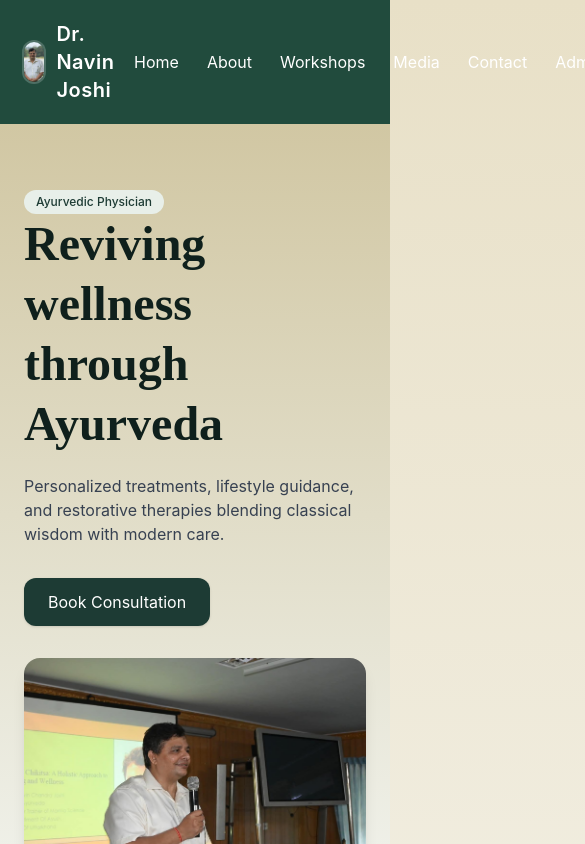
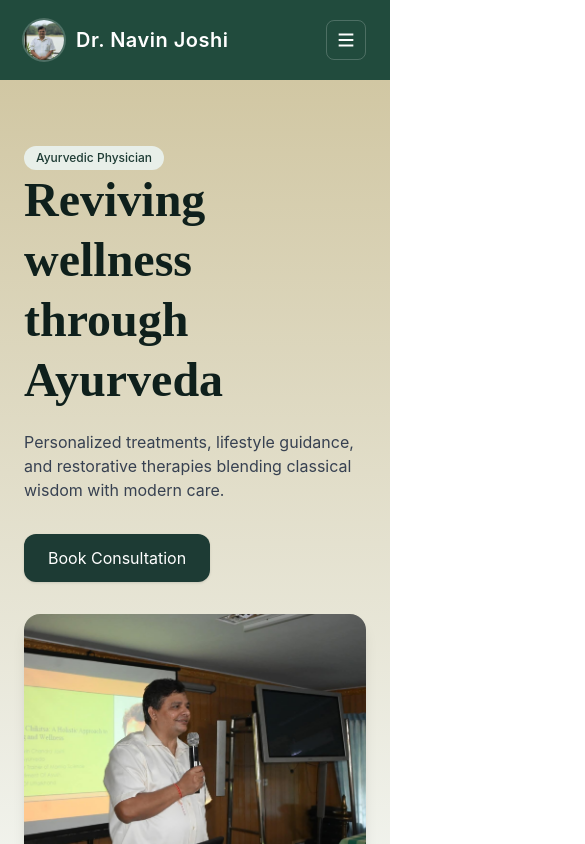
Before and after one commit to Zevenuscodes/DrNavinjoshimainwebsite, a Next.js app: page / in a window 390 px wide. Shown: the top 844 px of the page, 585 px wide, since content can reach past the window. Built offline with nearby package versions, Linux system fonts and the light colour scheme.

Commit message:
ui: mobile-responsive navbar with hamburger menu

```diff
--- a/components/Navbar.tsx
+++ b/components/Navbar.tsx
@@ -2,18 +2,30 @@
 "use client";
 import Link from "next/link";
 import Image from "next/image";
+import { useState } from "react";
 
 export default function Navbar() {
+  const [open, setOpen] = useState(false);
   return (
     <nav className="w-full bg-[#214b3d] text-white">
       <div className="max-w-7xl mx-auto px-6 py-5 flex justify-between items-center">
-        <Link href="/" className="flex items-center gap-3 group">
+        <Link href="/" className="flex items-center gap-3 group" onClick={() => setOpen(false)}>
           <div className="relative h-10 w-10 rounded-full overflow-hidden ring-2 ring-white/20 transition transform group-hover:scale-105 group-hover:brightness-110 group-hover:shadow-[0_0_18px_rgba(255,255,255,0.35)]">
             <Image src="/drnavinmain.jpg" alt="Dr. Navin Joshi" fill sizes="40px" className="object-cover" />
           </div>
           <span className="text-xl font-semibold tracking-wide">Dr. Navin Joshi</span>
         </Link>
-        <ul className="flex space-x-7 text-base">
+        <button
+          type="button"
+          aria-label="Toggle menu"
+          className="md:hidden inline-flex h-10 w-10 items-center justify-center rounded-lg border border-white/20 hover:bg-white/10"
+          onClick={() => setOpen(v => !v)}
+        >
+          <svg width="22" height="22" viewBox="0 0 24 24" fill="none" stroke="currentColor" strokeWidth="2" className="text-white">
+            <path d="M4 6h16M4 12h16M4 18h16" />
+          </svg>
+        </button>
+        <ul className="hidden md:flex space-x-7 text-base">
           <li><Link href="/">Home</Link></li>
           <li><Link href="/marketing/about">About</Link></li>
           <li><Link href="/marketing/workshops">Workshops</Link></li>
@@ -22,6 +34,18 @@ export default function Navbar() {
           <li><Link href="/admin">Admin</Link></li>
         </ul>
       </div>
+      {open && (
+        <div className="md:hidden border-t border-white/10">
+          <ul className="px-6 py-3 space-y-3 text-base">
+            <li><Link href="/" onClick={() => setOpen(false)}>Home</Link></li>
+            <li><Link href="/marketing/about" onClick={() => setOpen(false)}>About</Link></li>
+            <li><Link href="/marketing/workshops" onClick={() => setOpen(false)}>Workshops</Link></li>
+            <li><Link href="/marketing/media" onClick={() => setOpen(false)}>Media</Link></li>
+            <li><Link href="/marketing/contact" onClick={() => setOpen(false)}>Contact</Link></li>
+            <li><Link href="/admin" onClick={() => setOpen(false)}>Admin</Link></li>
+          </ul>
+        </div>
+      )}
     </nav>
   );
 }
```
